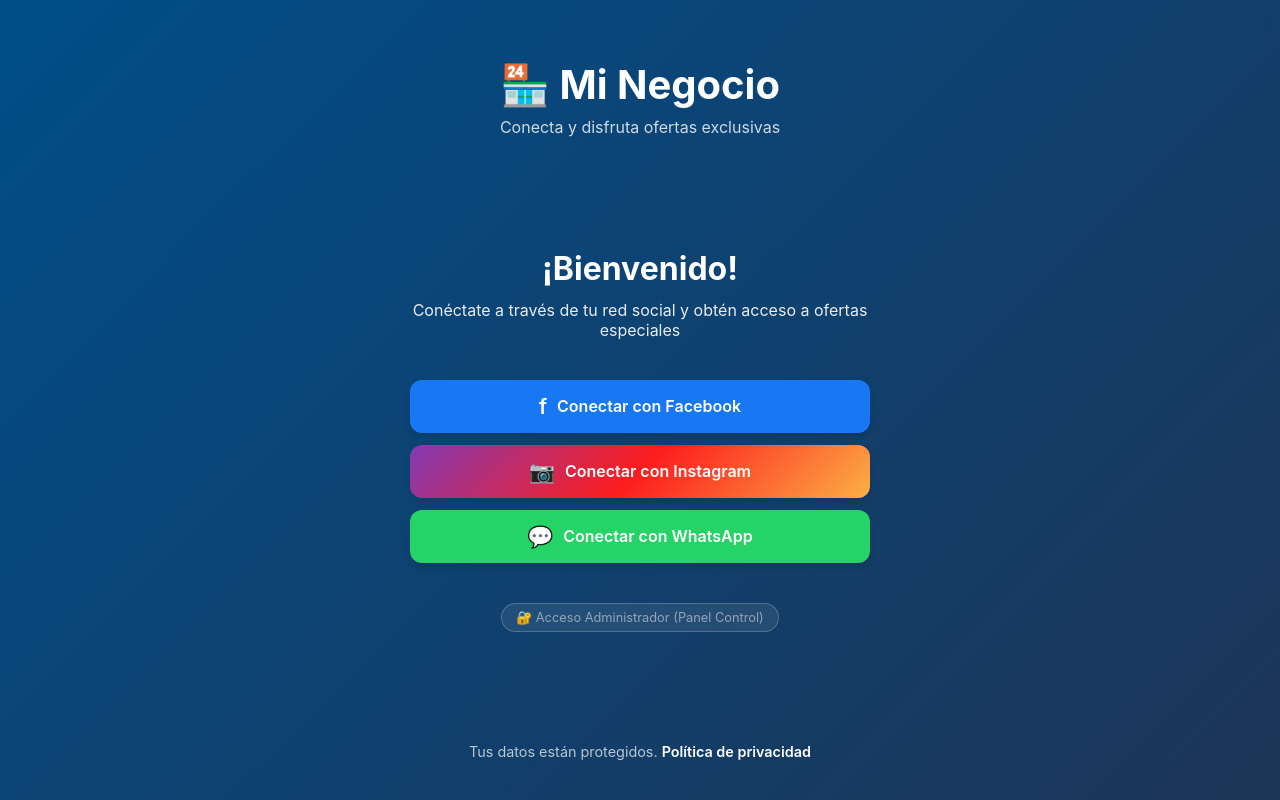
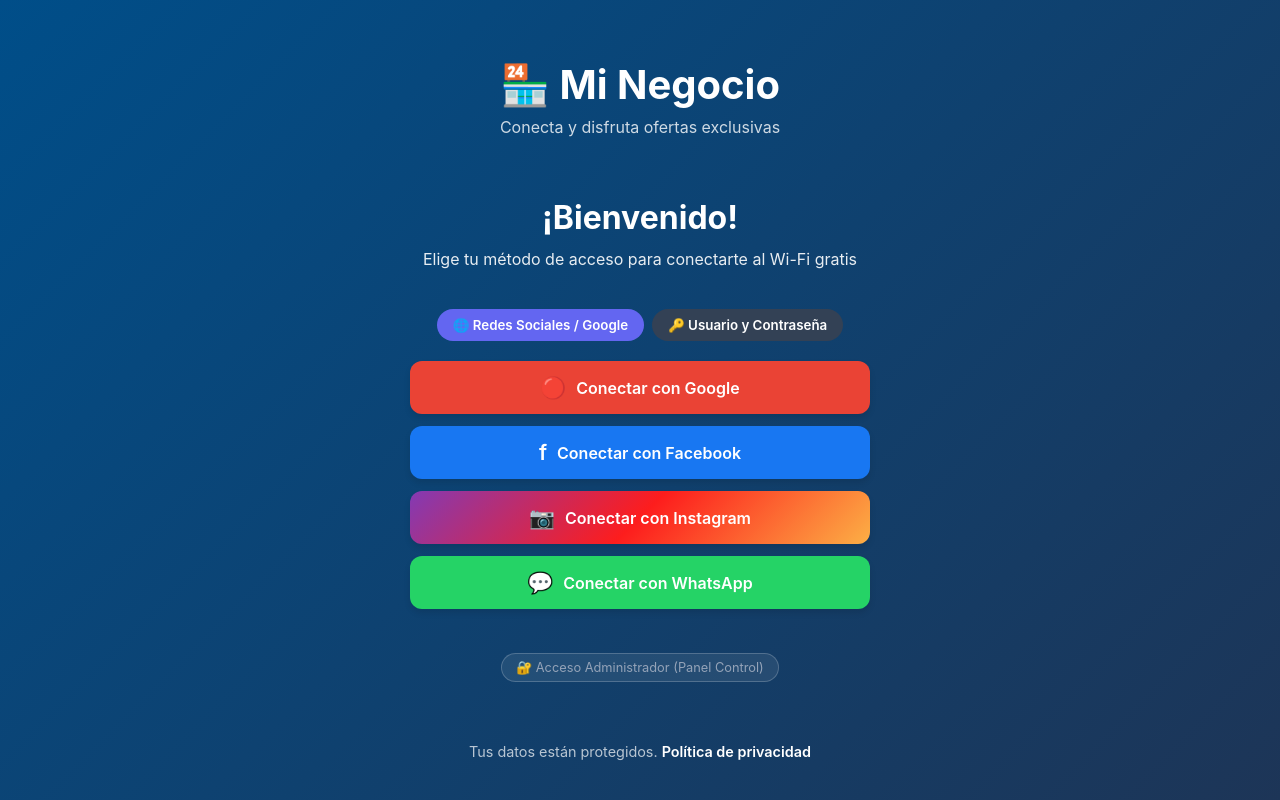
Before and after one commit to ottogudens/marketinmk, a React (Vite) app in the folder frontend/: page / in a window 1280 px wide. Built offline with nearby package versions, Linux system fonts and the light colour scheme; no server answers.

Commit message:
feat: implement splash page for Wi-Fi authentication with multi-method login and supporting API services.

```diff
--- a/frontend/src/pages/SplashPage.jsx
+++ b/frontend/src/pages/SplashPage.jsx
@@ -9,6 +9,10 @@ const SplashPage = () => {
   const { login, startSession } = useAuth();
   const [isLoading, setIsLoading] = useState(false);
   const [error, setError] = useState(null);
+  const [activeLoginTab, setActiveLoginTab] = useState('oauth'); // 'oauth' | 'password'
+
+  // User/Password Form State
+  const [credentials, setCredentials] = useState({ username: '', password: '' });
 
   // Detectar datos de conexión desde URL params
   useEffect(() => {
@@ -27,15 +31,56 @@ const SplashPage = () => {
     setError(null);
 
     try {
-      // Redirigir a OAuth
       if (provider === 'facebook') {
         window.location.href = oauthService.getFacebookAuthUrl();
       } else if (provider === 'instagram') {
         window.location.href = oauthService.getInstagramAuthUrl();
+      } else if (provider === 'google') {
+        // Redirección OAuth Google
+        const googleClientId = import.meta.env.VITE_GOOGLE_CLIENT_ID || 'dummy_google_id';
+        const redirectUri = `${window.location.origin}/callback/google`;
+        window.location.href = `https://accounts.google.com/o/oauth2/v2/auth?client_id=${googleClientId}&redirect_uri=${redirectUri}&response_type=code&scope=email%20profile`;
+      } else if (provider === 'whatsapp') {
+        const phone = prompt('Ingresa tu número de WhatsApp con código de país (ej: +56912345678):');
+        if (phone) {
+          const mac = sessionStorage.getItem('macAddress') || 'AA:BB:CC:DD:EE:FF';
+          const res = await clientService.registerFromOAuth({
+            social_platform: 'whatsapp',
+            social_id: phone,
+            email: `${phone.replace('+', '')}@whatsapp.local`,
+            full_name: `Usuario WhatsApp ${phone}`,
+            phone: phone,
+            mac_address: mac
+          });
+          login(res.data, 'dummy_token');
+          navigate('/dashboard');
+        }
+        setIsLoading(false);
       }
     } catch (err) {
       setError('Error al iniciar sesión. Intenta de nuevo.');
       console.error(err);
+      setIsLoading(false);
+    }
+  };
+
+  const handlePasswordLogin = async (e) => {
+    e.preventDefault();
+    setIsLoading(true);
+    setError(null);
+
+    try {
+      const mac = sessionStorage.getItem('macAddress') || '';
+      const res = await clientService.loginWithPassword({
+        username: credentials.username,
+        password: credentials.password,
+        mac_address: mac
+      });
+
+      login(res.data.client, res.data.token);
+      navigate('/dashboard');
+    } catch (err) {
+      setError('Usuario o contraseña incorrectos. Revisa los datos ingresados.');
       setIsLoading(false);
     }
   };
@@ -54,13 +99,56 @@ const SplashPage = () => {
       <main className="splash-main">
         <div className="welcome-section">
           <h2>¡Bienvenido!</h2>
-          <p>Conéctate a través de tu red social y obtén acceso a ofertas especiales</p>
+          <p>Elige tu método de acceso para conectarte al Wi-Fi gratis</p>
         </div>
 
         {error && <div className="error-banner">{error}</div>}
 
-        {/* OAuth Buttons */}
+        {/* Tab Switcher */}
+        <div style={{ display: 'flex', gap: '8px', marginBottom: '20px', justifyContent: 'center' }}>
+          <button
+            style={{
+              padding: '8px 16px',
+              borderRadius: '20px',
+              border: 'none',
+              cursor: 'pointer',
+              background: activeLoginTab === 'oauth' ? '#6366f1' : '#334155',
+              color: '#fff',
+              fontWeight: '600'
+            }}
+            onClick={() => setActiveLoginTab('oauth')}
+          >
+            🌐 Redes Sociales / Google
+          </button>
+          <button
+            style={{
+              padding: '8px 16px',
+              borderRadius: '20px',
+              border: 'none',
+              cursor: 'pointer',
+              background: activeLoginTab === 'password' ? '#6366f1' : '#334155',
+              color: '#fff',
+              fontWeight: '600'
+            }}
+            onClick={() => setActiveLoginTab('password')}
+          >
+            🔑 Usuario y Contraseña
+          </button>
+        </div>
+
+        {/* TAB 1: OAuth & Google */}
+        {activeLoginTab === 'oauth' && (
           <div className="oauth-section">
+            <button
+              className="oauth-btn google-btn"
+              style={{ background: '#ea4335' }}
+              onClick={() => handleOAuthLogin('google')}
+              disabled={isLoading}
+            >
+              <span className="icon">🔴</span>
+              <span>Conectar con Google</span>
+            </button>
+
             <button
               className="oauth-btn facebook-btn"
               onClick={() => handleOAuthLogin('facebook')}
@@ -88,11 +176,47 @@ const SplashPage = () => {
               <span>Conectar con WhatsApp</span>
             </button>
           </div>
+        )}
+
+        {/* TAB 2: Usuario y Contraseña */}
+        {activeLoginTab === 'password' && (
+          <form onSubmit={handlePasswordLogin} style={{ display: 'flex', flexDirection: 'column', gap: '12px', maxWidth: '320px', margin: '0 auto' }}>
+            <div style={{ textAlign: 'left' }}>
+              <label style={{ fontSize: '0.85rem', color: '#cbd5e1', marginBottom: '4px', display: 'block' }}>Email / Usuario:</label>
+              <input
+                type="text"
+                required
+                style={{ width: '100%', padding: '10px', borderRadius: '8px', border: '1px solid #475569', background: '#0f172a', color: '#fff' }}
+                value={credentials.username}
+                onChange={(e) => setCredentials({ ...credentials, username: e.target.value })}
+                placeholder="usuario@ejemplo.com"
+              />
+            </div>
+            <div style={{ textAlign: 'left' }}>
+              <label style={{ fontSize: '0.85rem', color: '#cbd5e1', marginBottom: '4px', display: 'block' }}>Contraseña:</label>
+              <input
+                type="password"
+                required
+                style={{ width: '100%', padding: '10px', borderRadius: '8px', border: '1px solid #475569', background: '#0f172a', color: '#fff' }}
+                value={credentials.password}
+                onChange={(e) => setCredentials({ ...credentials, password: e.target.value })}
+                placeholder="••••••••"
+              />
+            </div>
+            <button
+              type="submit"
+              disabled={isLoading}
+              style={{ padding: '12px', borderRadius: '8px', border: 'none', background: '#10b981', color: '#fff', fontWeight: 'bold', fontSize: '1rem', cursor: 'pointer', marginTop: '8px' }}
+            >
+              Ingresar y Conectar Wi-Fi
+            </button>
+          </form>
+        )}
 
         {isLoading && <div className="loading">Cargando...</div>}
 
         {/* Demo / Admin Quick Login Link */}
-        <div style={{ marginTop: '20px', textAlign: 'center' }}>
+        <div style={{ marginTop: '24px', textAlign: 'center' }}>
           <button
             style={{
               background: 'rgba(255,255,255,0.08)',
@@ -107,7 +231,6 @@ const SplashPage = () => {
               const username = prompt('Usuario Administrador:', 'admin');
               const password = prompt('Contraseña Administrador:', 'Admin1234!');
               if (username && password) {
-                // Autenticar contra token API de Django
                 fetch(`${import.meta.env.VITE_API_URL || '/api'}/token-auth/`, {
                   method: 'POST',
                   headers: { 'Content-Type': 'application/json' },
--- a/frontend/src/services/api.js
+++ b/frontend/src/services/api.js
@@ -28,6 +28,7 @@ api.interceptors.response.use(
 // ============ Clientes ============
 export const clientService = {
   registerFromOAuth: (data) => api.post('/clients/register_from_oauth/', data),
+  loginWithPassword: (data) => api.post('/clients/login_with_password/', data),
   getCurrent: () => api.get('/clients/me/'),
   get: (id) => api.get(`/clients/${id}/`),
   create: (data) => api.post('/clients/', data),
```
Also changed, not shown: 1 other file (tests, documents, lock files or other folders). Lines whose indentation alone changed are shown as unchanged.
